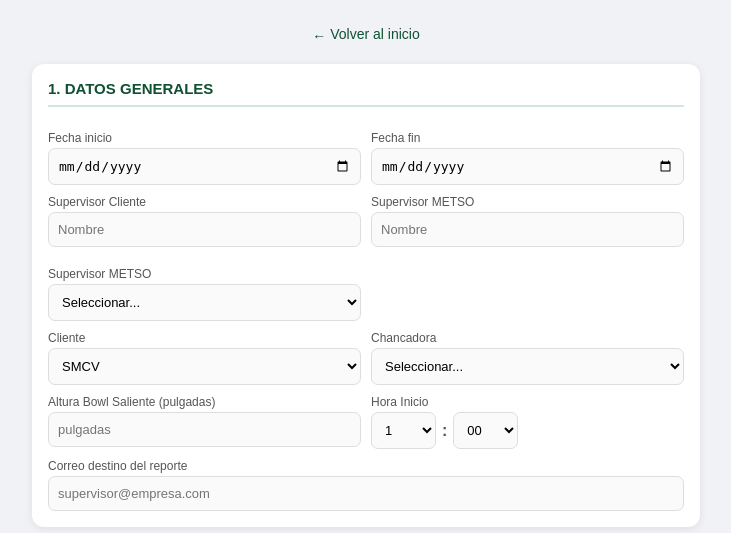
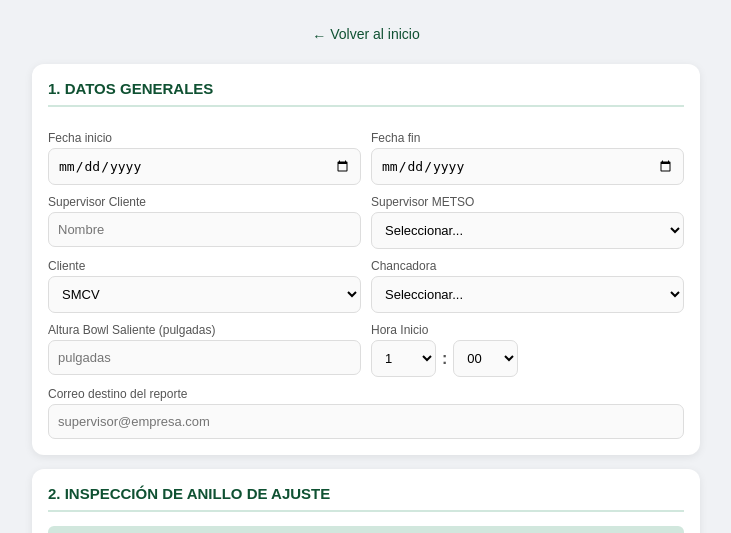
Before and after one commit to asistenciametsofs/protocolo-app, a Flask app: page /cambio in a window 1280 px wide. Shown: the part 54-587 px from the top of the page, without its empty margins (274-1005 px from the left). Run offline with Flask 3, Linux system fonts and the light colour scheme; some libraries are stand-ins or nearby versions.

Commit message:
Chancadoras y supervisores como dropdown

```diff
--- a/templates/cambio.html
+++ b/templates/cambio.html
@@ -83,7 +83,6 @@
         </div>
         <div class="grid2">
             <div><label>Supervisor Cliente</label><input type="text" name="supervisor_cliente" placeholder="Nombre"></div>
-            <div><label>Supervisor METSO</label><input type="text" name="supervisor_metso" placeholder="Nombre"></div>
             <div><label>Supervisor METSO</label>
         <select name="supervisor_metso">
             <option value="">Seleccionar...</option>
```
